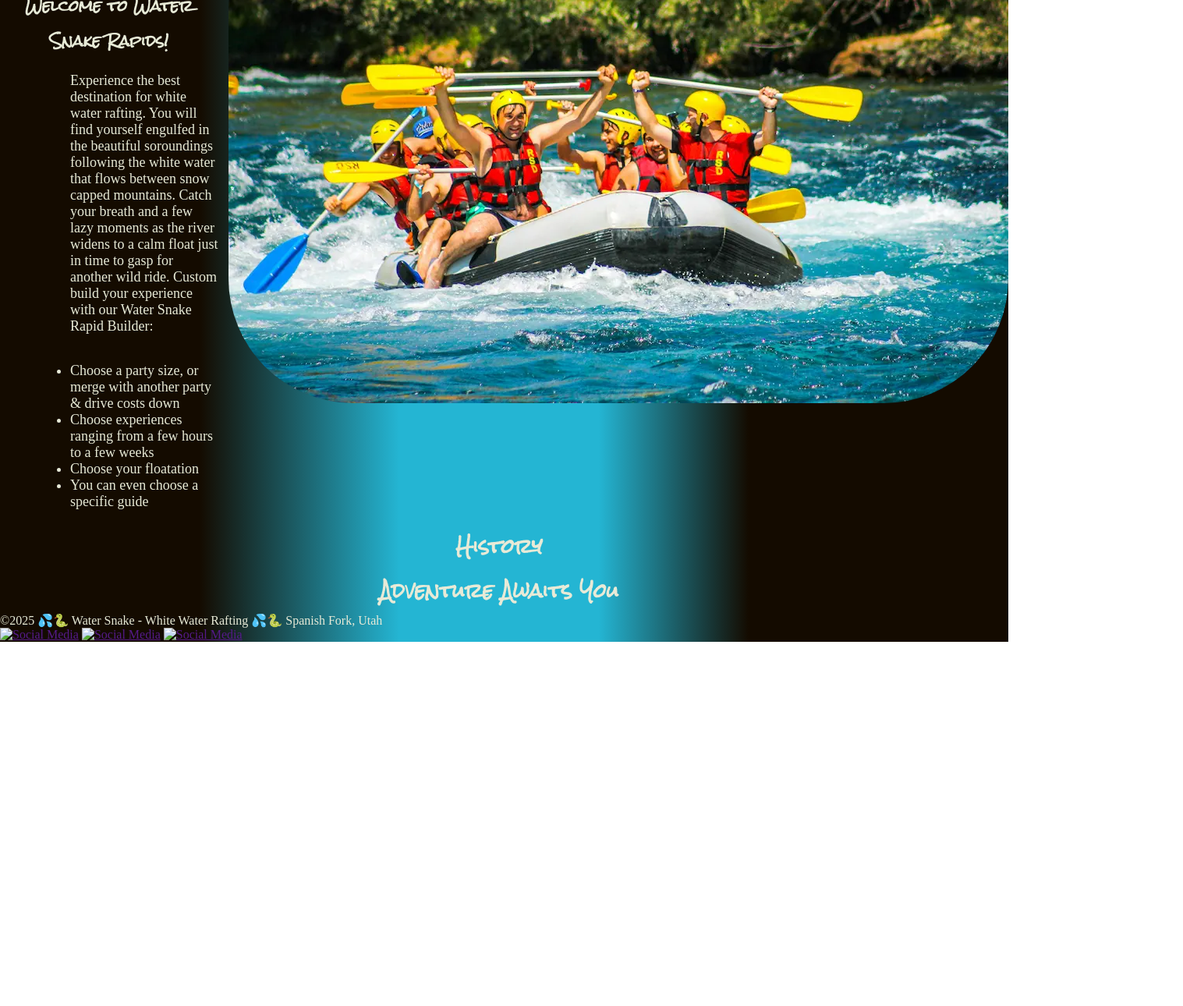
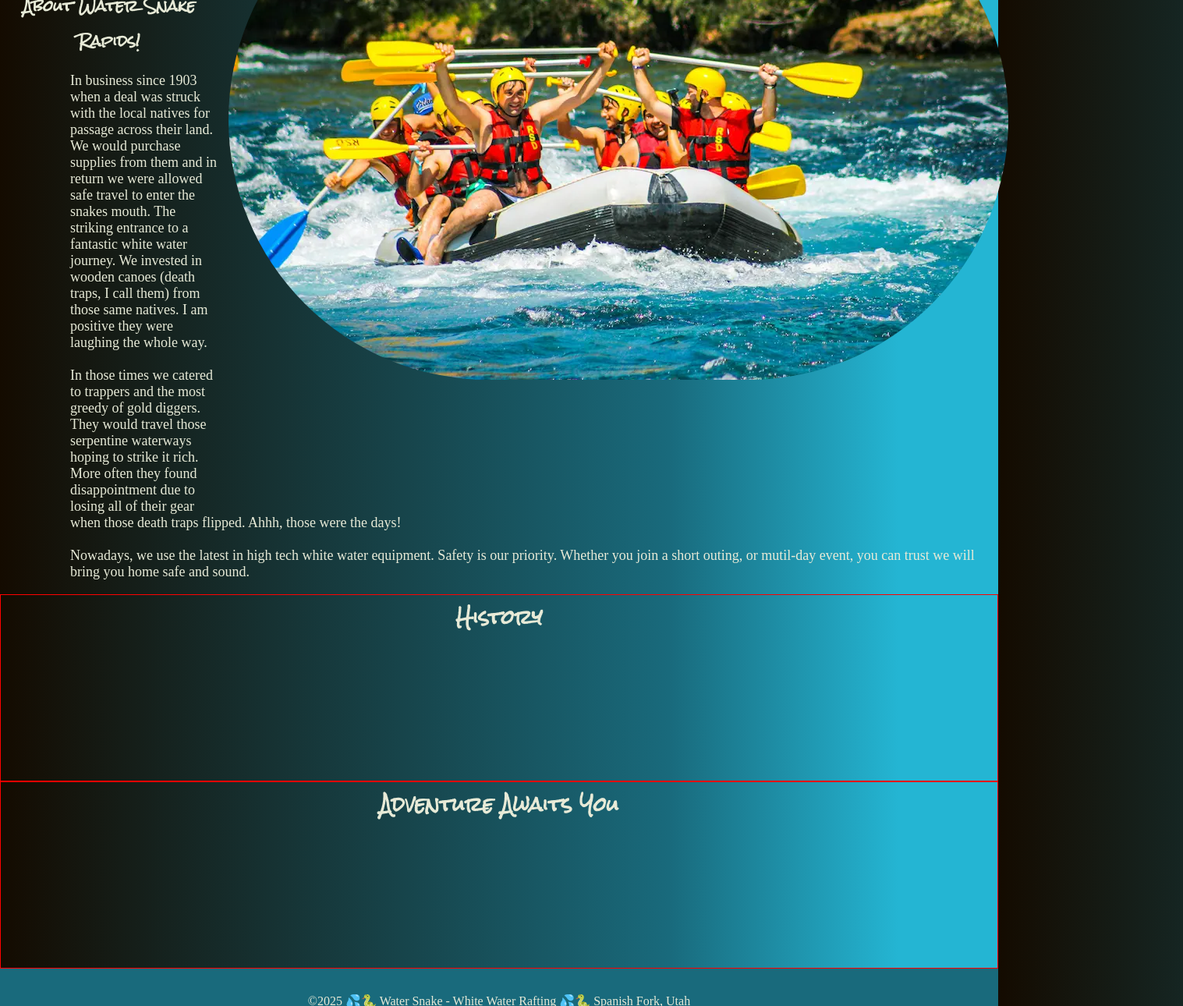
Before and after one commit to til17005/wdd130, a plain HTML site: page wwr/about.html in a window 1280 px wide. Shown: the part 309-1599 px from the top of the page at 78% size, 1517 px wide, since content can reach past the window. Before the commit the page ends 1132 px from the top, so only its background shows below. Drawn offline with Linux system fonts and the light colour scheme; a web font is replaced by a local one.

Commit message:
about W3

```diff
--- a/wwr/about.html
+++ b/wwr/about.html
@@ -10,8 +10,10 @@
 
     <link rel="preconnect" href="https://fonts.googleapis.com">
     <link rel="preconnect" href="https://fonts.gstatic.com" crossorigin>
-    <link rel="stylesheet" href="https://fonts.googleapis.com/css2?family=Fuzzy+Bubbles:wght@400;700&family=Montserrat:ital,wght@0,100..900;1,100..900&family=Rock+Salt&display=swap">
+    <link rel="stylesheet"
+        href="https://fonts.googleapis.com/css2?family=Fuzzy+Bubbles:wght@400;700&family=Montserrat:ital,wght@0,100..900;1,100..900&family=Rock+Salt&display=swap">
     <link rel="stylesheet" href="styles/rafting.css">
+    <link rel="icon" href="images/favicon.ico" type="image/x-icon">
 </head>
 
 <body>
@@ -28,17 +30,22 @@
         <h1>Water Snake Rapids</h1>
         <h2>White Water Rafting</h2>
         <img class="main-pic" src="images/wwr-main.webp" alt="White Water Fun">
-        <h3>Welcome to Water Snake Rapids!</h3>
-        <p>Experience the best destination for white water rafting. You will find yourself engulfed in the beautiful soroundings following the
-            white water that flows between snow capped mountains. Catch your breath and a few lazy moments as the river widens to a calm float
-            just in time to gasp for another wild ride. Custom build your experience with our Water Snake Rapid Builder:</p>
-
-        <ul>
-            <li>Choose a party size, or merge with another party & drive costs down</li>
-            <li>Choose experiences ranging from a few hours to a few weeks</li>
-            <li>Choose your floatation</li>
-            <li>You can even choose a specific guide </li>
-        </ul>
+        <h3>About Water Snake Rapids!</h3>
+        <p>
+            In business since 1903 when a deal was struck with the local natives for passage across their land.
+            We would purchase supplies from them and in return we were allowed safe travel to enter the snakes mouth.
+            The striking entrance to a fantastic white water journey. We invested in wooden canoes (death traps, I
+            call them) from those same natives. I am positive they were laughing the whole way.
+            <br><br>
+            In those times we catered to trappers and the most greedy of gold diggers. They would travel those
+            serpentine
+            waterways hoping to strike it rich. More often they found disappointment due to losing all of their gear
+            when
+            those death traps flipped. Ahhh, those were the days!
+            <br><br>
+            Nowadays, we use the latest in high tech white water equipment. Safety is our priority. Whether you join a
+            short outing, or mutil-day event, you can trust we will bring you home safe and sound.
+        </p>
     </main>
     <aside>
         <h2>History</h2>
@@ -49,10 +56,12 @@
         <p></p>
     </aside>
     <footer>
-        <p>&copy;2025 💦🐍 Water Snake - White Water Rafting 💦🐍 Spanish Fork, Utah</p>
-        <a href="" target="_blank"><img src="" alt="Social Media"></a>
-        <a href="" target="_blank"><img src="" alt="Social Media"></a>
-        <a href="" target="_blank"><img src="" alt="Social Media"></a>
+        <div class="footer-menu">
+            <p>&copy;2025 💦🐍 Water Snake - White Water Rafting 💦🐍 Spanish Fork, Utah</p>
+            <a href="" target="_blank"><img src="" alt="Social Media"></a>
+            <a href="" target="_blank"><img src="" alt="Social Media"></a>
+            <a href="" target="_blank"><img src="" alt="Social Media"></a>
+        </div>
     </footer>
 
 </body>
--- a/wwr/styles/rafting.css
+++ b/wwr/styles/rafting.css
@@ -1,3 +1,4 @@
+/* root - contains my variables */
 :root {
     --background-color: #cccccc;
     --heading-font: 'Rock Salt', 'Fuzzy Bubbles', Helvetica, sans-serif;
@@ -20,24 +21,14 @@
     --caribbean-current: rgba(25, 106, 124, 1);
 }
 
+/* wild card settings */
 * {
     margin: 0;
     padding: 0;
     box-sizing: border-box;
 }
 
-body {
-    height: 100vh;
-    /* Full viewport height */
-    margin: 0;
-    /* Remove default margin */
-    /* background: linear-gradient(to right, var(--primary-color) 0%, var(--primary-color) 33%, var(--secondary-color) 67%), var(--secondary-color) 100%; */
-    background: linear-gradient(to right, var(--primary-color) 20%, var(--secondary-color) 40%, var(--secondary-color) 60%, var(--primary-color) 75%);
-    color: var(--accent1-color);
-    overflow-x: hidden;
-    overflow-y: auto;
-}
-
+/* Default heading settings */
 h1,
 h2,
 h3,
@@ -45,7 +36,29 @@ h4,
 h5,
 h6 {
     font-family: var(--heading-font);
+    font-weight: 600;
+    font-style: normal;
     text-align: center;
+}
+
+/* Reservered
+head {
+
+} */
+
+body {
+    height: 100vh;
+    /* Full viewport height */
+
+    background: linear-gradient(to right, var(--primary-color) 0%, var(--primary-color) 33%, var(--secondary-color) 67%), var(--secondary-color) 100%;
+    /* background: linear-gradient(to right, var(--primary-color) 20%, var(--secondary-color) 40%, var(--secondary-color) 60%, var(--primary-color) 75%); */
+    background: linear-gradient(to right, var(--primary-color) 0%, var(--accent2-color) 67%, var(--secondary-color) 90%);
+    color: var(--accent1-color);
+
+    overflow-x: hidden;
+    /* Hide bottom scroll bar */
+    overflow-y: auto;
+    /* Auto adjust side scroll bar */
 }
 
 header {
@@ -81,6 +94,12 @@ header {
     color: var(--primary-color);
 }
 
+/* Reserved
+main {
+
+}
+*/
+
 main p {
     margin-left: 4em;
     padding: 1em;
@@ -94,19 +113,54 @@ main ul {
 }
 
 main img {
+    max-width: 100%;
+    height: auto;
     position: relative;
     float: right;
     left: 1%;
-    top: -135px;
+    top: -165px;
     z-index: -1;
-    border-radius: 10em;
+    border-radius: 25em;
 }
 
 aside {
     clear: both;
+    height: 15em;
+
+    border: 1px solid red;
+    /* Just to show where the aside elements are located */
 }
 
-/* Font Use Examples */
+footer {
+    background-color: var(--accent2-color);
+    display: block;
+    width: 100%;
+    height: 5rem;
+}
+
+footer p {
+    padding-top: 2rem;
+    text-align: center;
+}
+
+.footer-menu {
+    display: inline;
+}
+
+.footer-menu a {
+    position: relative;
+    left: 73em;
+    color: var(--accent1-color);
+    padding: .5%;
+}
+
+.footer-menu a:hover {
+    color: var(--primary-color);
+}
+
+/* Font Use Examples
+(font-weight: 100 - 900)
+
 .rock-salt-regular {
     font-family: "Rock Salt", cursive;
     font-weight: 400;
@@ -117,7 +171,6 @@ aside {
     font-family: "Montserrat", sans-serif;
     font-optical-sizing: auto;
     font-weight: 400;
-    /* 100 - 900 */
     font-style: normal;
 }
 
@@ -132,3 +185,4 @@ aside {
     font-weight: 700;
     font-style: normal;
 }
+*/
```
Also changed, not shown: wwr/index.html (+66 -0 lines), wwr/images/favicon.ico (added).
